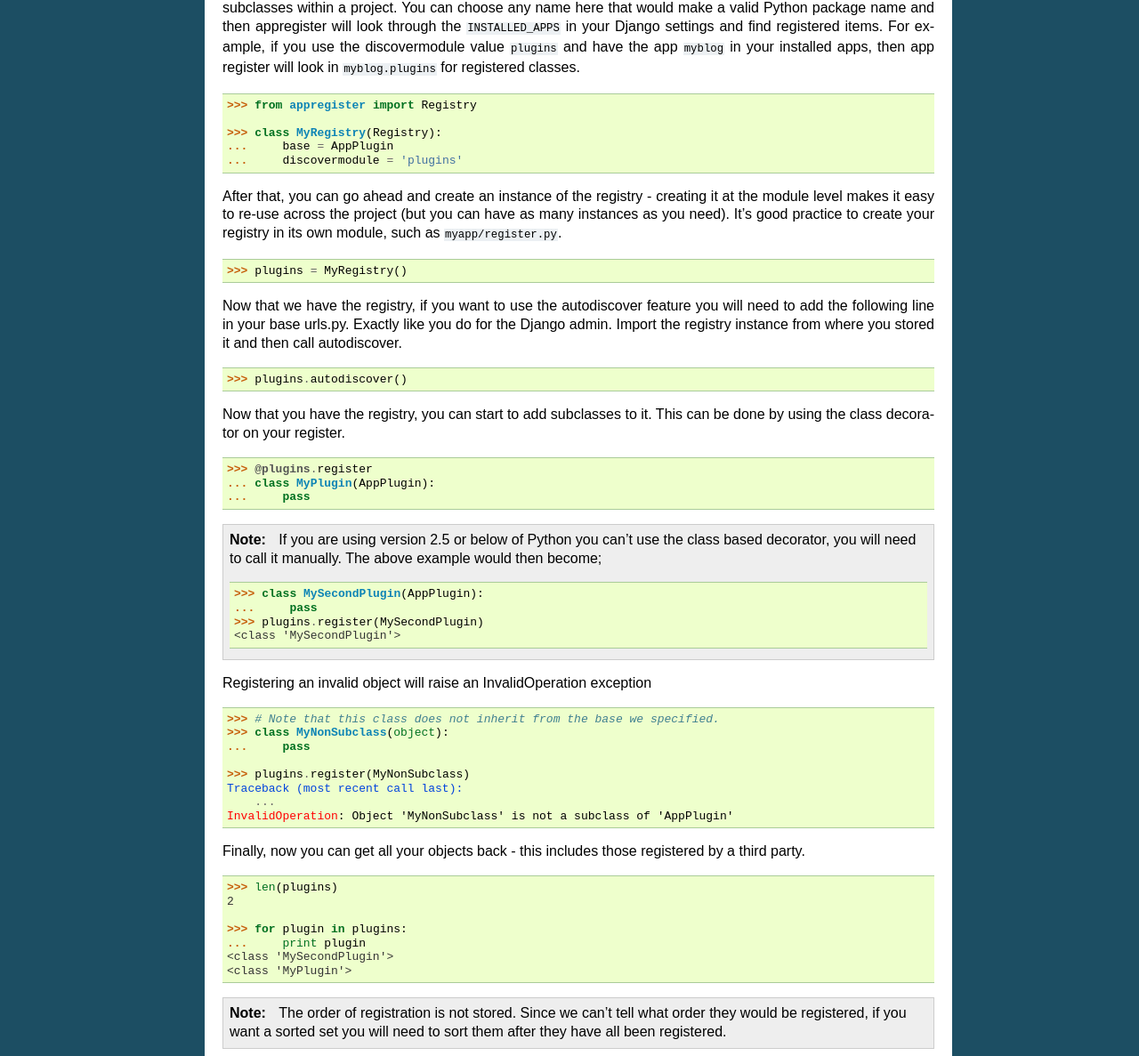
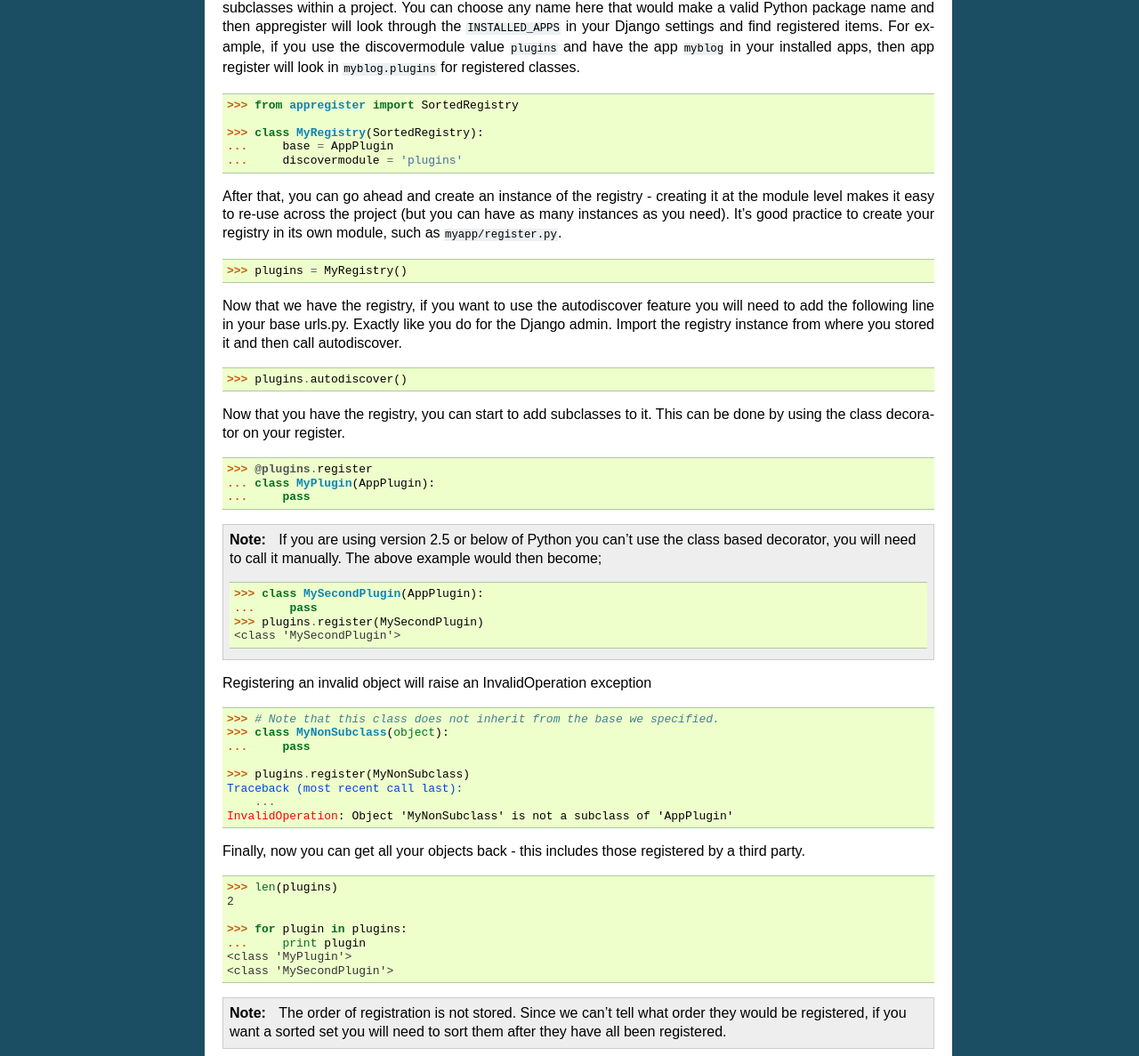
Before and after one commit to d0ugal/django-appregister, a Sphinx documentation site: the page built from docs/index.rst, in a window 1280 px wide. Shown: the part 733-1920 px from the top of the page at 89% size. Built offline with Sphinx 7.4.7, drawn with Linux system fonts in a browser that asks for light colours; the version number could not be read and is left out.

Commit message:
Fixed a failure in the doctests by using the sorted registry.

```diff
--- a/docs/index.rst
+++ b/docs/index.rst
@@ -53,9 +53,9 @@ register will look in ``myblog.plugins`` for registered classes.
 
 .. doctest::
 
-    >>> from appregister import Registry
+    >>> from appregister import SortedRegistry
 
-    >>> class MyRegistry(Registry):
+    >>> class MyRegistry(SortedRegistry):
     ...     base = AppPlugin
     ...     discovermodule = 'plugins'
 
@@ -122,8 +122,8 @@ by a third party.
 
     >>> for plugin in plugins:
     ...     print plugin
+    <class 'MyPlugin'>
     <class 'MySecondPlugin'>
-    <class 'MyPlugin'>
 
 .. note::
 
```
